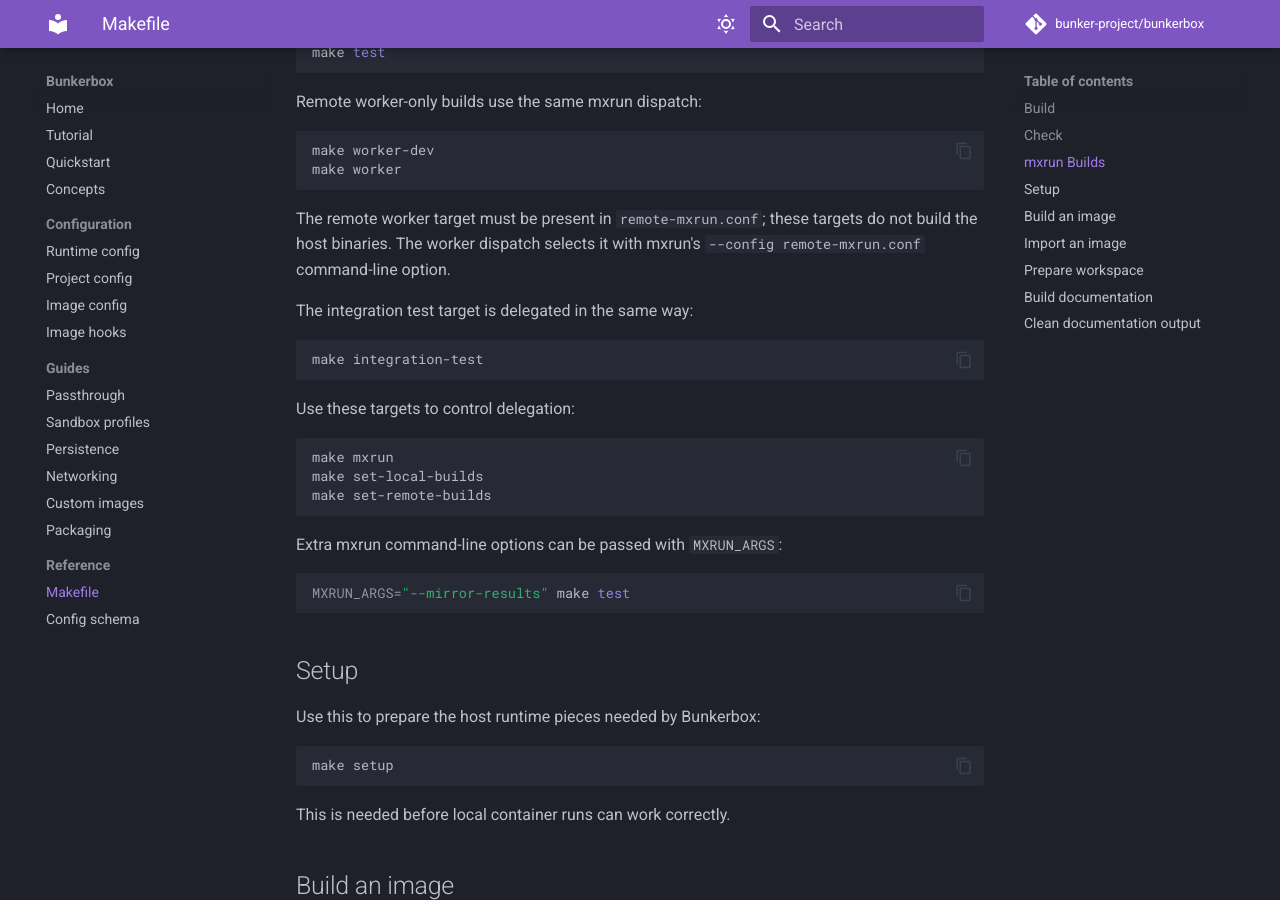
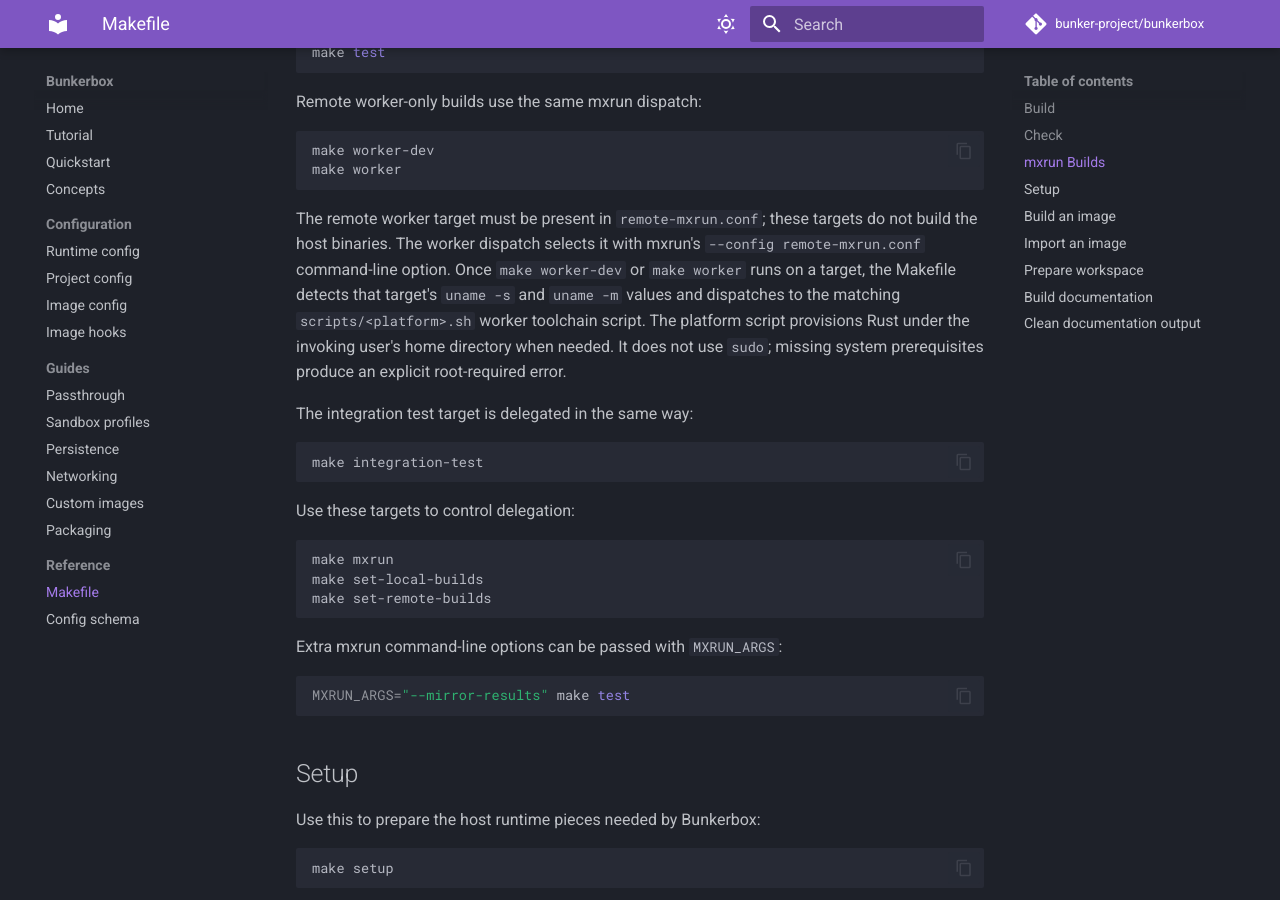
Before and after one commit to tinythings/bunkerbox, an MkDocs documentation site: the page built from docs/reference/makefile.md, in a window 1280 px wide and 900 px high, scrolled down 816 px. Built offline with MkDocs 1.6.1 and Material for MkDocs 9.7.7, drawn with Linux system fonts in a browser that asks for light colours; comment, search, counter and statistics services are not loaded.

Commit message:
Add worker remote builds

```diff
--- a/docs/reference/makefile.md
+++ b/docs/reference/makefile.md
@@ -45,6 +45,12 @@ The remote worker target must be present in `remote-mxrun.conf`; these targets
 do not build the host binaries.
 The worker dispatch selects it with mxrun's `--config remote-mxrun.conf`
 command-line option.
+Once `make worker-dev` or `make worker` runs on a target, the Makefile detects
+that target's `uname -s` and `uname -m` values and dispatches to the matching
+`scripts/<platform>.sh` worker toolchain script.
+The platform script provisions Rust under the invoking user's home directory
+when needed. It does not use `sudo`; missing system prerequisites produce an
+explicit root-required error.
 
 The integration test target is delegated in the same way:
 
```
Also changed, not shown: 4 other files.
